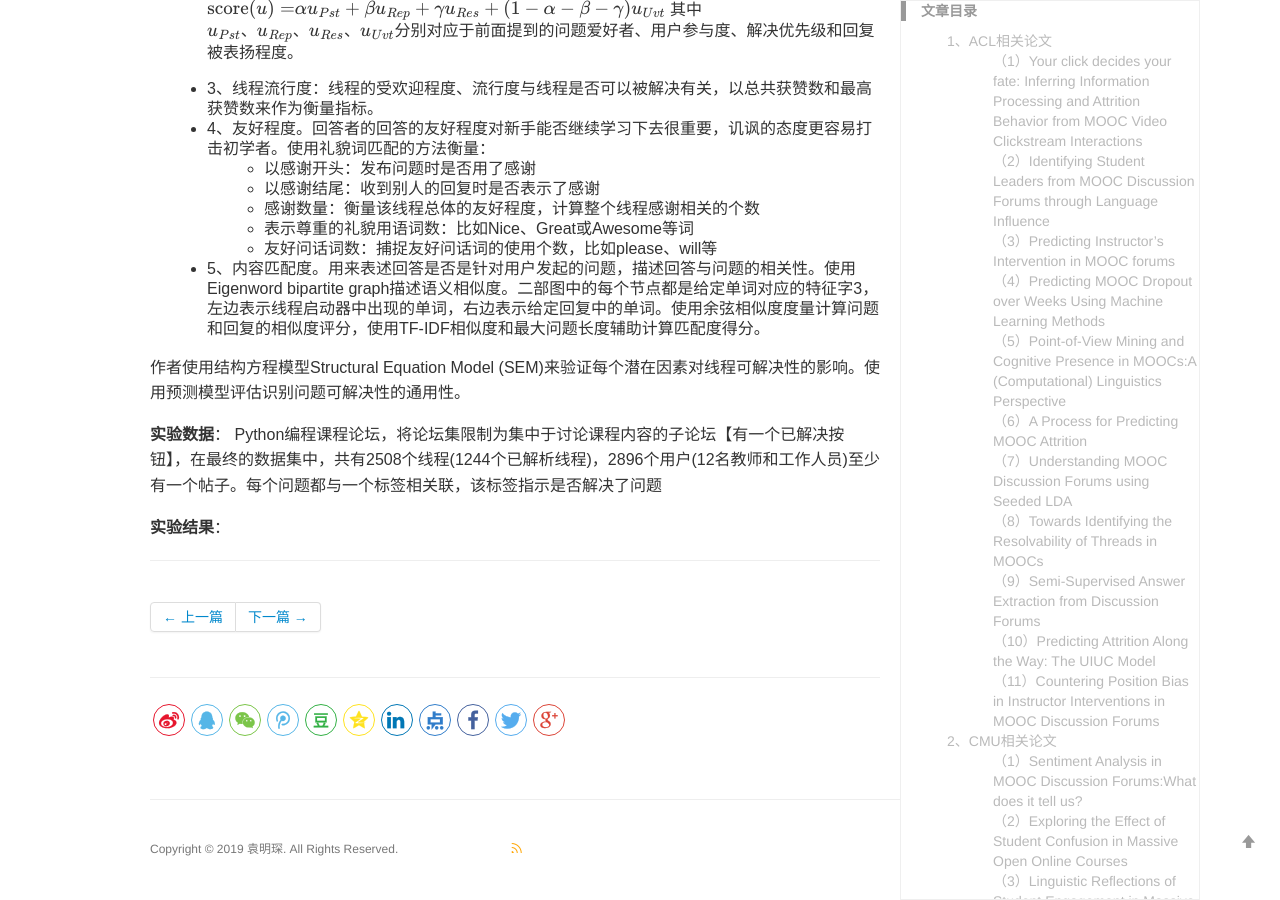
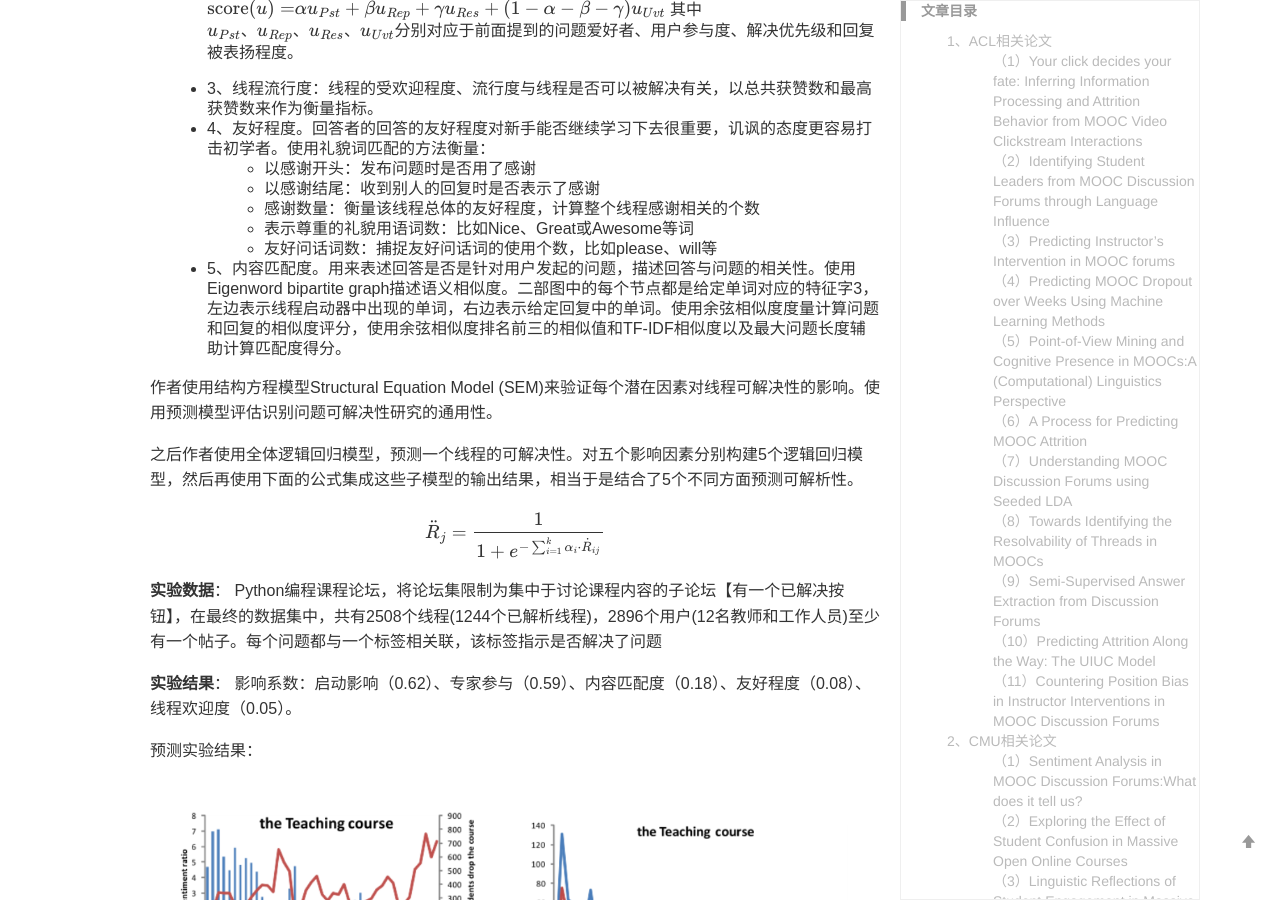
Before and after one commit to yuanmingchen/yuanmingchen.github.io, a Jekyll site: the page built from _posts/2019-04-19-online course nlp paper survey 2.md, in a window 1280 px wide and 900 px high, scrolled down 9825 px. Built offline with Jekyll 4.4.1, drawn with Linux system fonts in a browser that asks for light colours; formulas are drawn with MathJax 3; comment, search, counter and statistics services are not loaded.

Commit message:
Updates _posts/2019-04-19-online course nlp paper survey 2.md
Auto commit by GitBook Editor

```diff
--- a/_posts/2019-04-19-online course nlp paper survey 2.md
+++ b/_posts/2019-04-19-online course nlp paper survey 2.md
@@ -309,13 +309,21 @@ cmu的课程《Introduction to Psychology as a Science》，该数据集共包
     - 感谢数量：衡量该线程总体的友好程度，计算整个线程感谢相关的个数
     - 表示尊重的礼貌用语词数：比如Nice、Great或Awesome等词
     - 友好问话词数：捕捉友好问话词的使用个数，比如please、will等
-- 5、内容匹配度。用来表述回答是否是针对用户发起的问题，描述回答与问题的相关性。使用Eigenword bipartite graph描述语义相似度。二部图中的每个节点都是给定单词对应的特征字3，左边表示线程启动器中出现的单词，右边表示给定回复中的单词。使用余弦相似度度量计算问题和回复的相似度评分，使用TF-IDF相似度和最大问题长度辅助计算匹配度得分。
+- 5、内容匹配度。用来表述回答是否是针对用户发起的问题，描述回答与问题的相关性。使用Eigenword bipartite graph描述语义相似度。二部图中的每个节点都是给定单词对应的特征字3，左边表示线程启动器中出现的单词，右边表示给定回复中的单词。使用余弦相似度度量计算问题和回复的相似度评分，使用余弦相似度排名前三的相似值和TF-IDF相似度以及最大问题长度辅助计算匹配度得分。
 
-作者使用结构方程模型Structural Equation Model (SEM)来验证每个潜在因素对线程可解决性的影响。使用预测模型评估识别问题可解决性的通用性。
+作者使用结构方程模型Structural Equation Model (SEM)来验证每个潜在因素对线程可解决性的影响。使用预测模型评估识别问题可解决性研究的通用性。
 
+之后作者使用全体逻辑回归模型，预测一个线程的可解决性。对五个影响因素分别构建5个逻辑回归模型，然后再使用下面的公式集成这些子模型的输出结果，相当于是结合了5个不同方面预测可解析性。
+
+$$\ddot{R}_{j}=\frac{1}{1+e^{-\sum_{i=1}^{k} \alpha_{i} \cdot \dot{R}_{ij}}}$$
 
 
 **实验数据**：
 Python编程课程论坛，将论坛集限制为集中于讨论课程内容的子论坛【有一个已解决按钮】，在最终的数据集中，共有2508个线程(1244个已解析线程)，2896个用户(12名教师和工作人员)至少有一个帖子。每个问题都与一个标签相关联，该标签指示是否解决了问题
 
 **实验结果**：
+影响系数：启动影响（0.62）、专家参与（0.59）、内容匹配度（0.18）、友好程度（0.08）、线程欢迎度（0.05）。
+
+预测实验结果：
+
+![预测实验结果](/res/images/posts/mooc2-3.png){: width="100%"}
```
Also changed, not shown: res/images/posts/mooc2-4.png (added).
